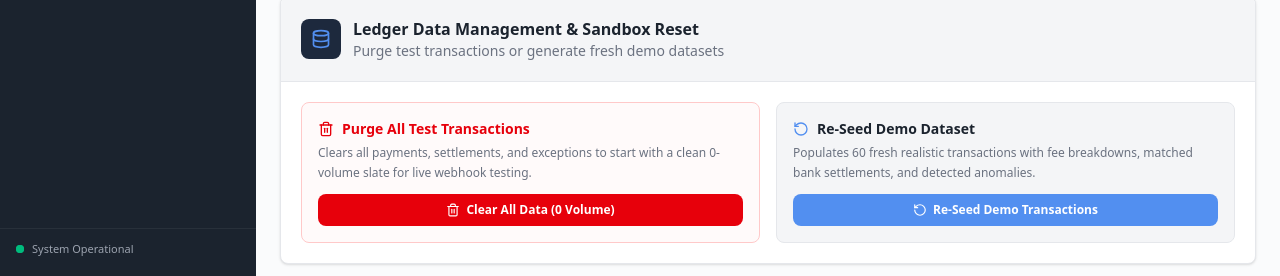
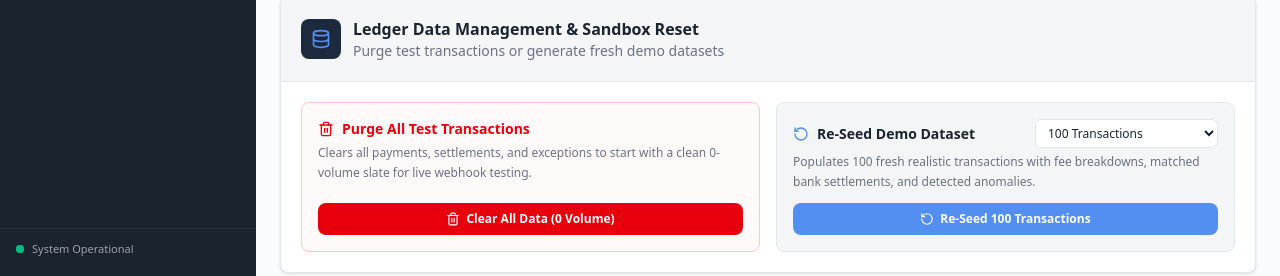
Before and after one commit to manu-1-1/PaySynapse, a Next.js app: page /integrations in a window 1280 px wide. Shown: the part 489-765 px from the top of the page. Built offline with nearby package versions, Linux system fonts and the light colour scheme; no server answers; the database is empty.

Commit message:
feat(settings): add custom transaction volume selector (50 to 1000 records) for sandbox re-seeding

```diff
--- a/app/(dashboard)/integrations/page.jsx
+++ b/app/(dashboard)/integrations/page.jsx
@@ -31,6 +31,7 @@ export default function IntegrationsPage() {
   // Reset/Purge State
   const [resetting, setResetting] = useState(false);
   const [resetSuccess, setResetSuccess] = useState('');
+  const [seedVolume, setSeedVolume] = useState(100);
 
   useEffect(() => {
     async function fetchSettings() {
@@ -85,7 +86,7 @@ export default function IntegrationsPage() {
   const handleDataAction = async (action) => {
     const confirmMsg = action === 'clear_all'
       ? 'Are you sure you want to PURGE ALL transaction ledger data? The transaction count will reset to 0.'
-      : 'This will replace existing transactions with a fresh realistic 60-transaction demo dataset. Continue?';
+      : `This will replace existing transactions with ${seedVolume} fresh realistic payment records. Continue?`;
 
     if (!window.confirm(confirmMsg)) return;
 
@@ -95,7 +96,7 @@ export default function IntegrationsPage() {
       const res = await fetch('/api/settings/reset', {
         method: 'POST',
         headers: { 'Content-Type': 'application/json' },
-        body: JSON.stringify({ action })
+        body: JSON.stringify({ action, count: seedVolume })
       });
       const data = await res.json();
       if (res.ok) {
@@ -356,12 +357,26 @@ export default function IntegrationsPage() {
             {/* Regenerate Fresh Demo Data */}
             <div className="p-4 rounded-lg border border-[var(--border)] bg-[var(--muted)] flex flex-col justify-between space-y-3">
               <div>
-                <div className="flex items-center gap-2 text-[var(--foreground)] font-semibold text-sm">
-                  <RotateCcw className="w-4 h-4 text-[#528FF0]" />
-                  Re-Seed Demo Dataset
+                <div className="flex items-center justify-between">
+                  <div className="flex items-center gap-2 text-[var(--foreground)] font-semibold text-sm">
+                    <RotateCcw className="w-4 h-4 text-[#528FF0]" />
+                    Re-Seed Demo Dataset
+                  </div>
+                  <select
+                    value={seedVolume}
+                    onChange={(e) => setSeedVolume(parseInt(e.target.value))}
+                    disabled={resetting !== false}
+                    className="bg-[var(--surface)] border border-[var(--border)] rounded-md px-2 py-1 text-xs font-medium text-[var(--foreground)] focus:outline-none focus:border-[#528FF0]"
+                  >
+                    <option value={50}>50 Transactions</option>
+                    <option value={100}>100 Transactions</option>
+                    <option value={250}>250 Transactions</option>
+                    <option value={500}>500 Transactions</option>
+                    <option value={1000}>1,000 Volume (Enterprise)</option>
+                  </select>
                 </div>
                 <p className="text-xs text-[var(--muted-foreground)] mt-1 leading-relaxed">
-                  Populates 60 fresh realistic transactions with fee breakdowns, matched bank settlements, and detected anomalies.
+                  Populates {seedVolume} fresh realistic transactions with fee breakdowns, matched bank settlements, and detected anomalies.
                 </p>
               </div>
               <button
@@ -369,7 +384,7 @@ export default function IntegrationsPage() {
                 disabled={resetting !== false}
                 className="w-full flex items-center justify-center gap-1.5 py-2 px-3 rounded-lg text-xs font-semibold bg-[#528FF0] hover:bg-[#4080E0] text-white transition-colors disabled:opacity-50"
               >
-                {resetting === 'regenerate_demo' ? <><Loader2 className="w-3.5 h-3.5 animate-spin" /> Seeding Dataset...</> : <><RotateCcw className="w-3.5 h-3.5" /> Re-Seed Demo Transactions</>}
+                {resetting === 'regenerate_demo' ? <><Loader2 className="w-3.5 h-3.5 animate-spin" /> Seeding {seedVolume} Dataset...</> : <><RotateCcw className="w-3.5 h-3.5" /> Re-Seed {seedVolume} Transactions</>}
               </button>
             </div>
 
--- a/app/api/settings/reset/route.js
+++ b/app/api/settings/reset/route.js
@@ -67,7 +67,8 @@ export async function POST(req) {
       await purgeTransactionData();
       const { merchant } = await ensureUserAndMerchant();
 
-      const totalRecords = 60;
+      const requestedCount = parseInt(body.count, 10);
+      const totalRecords = isNaN(requestedCount) ? 100 : Math.max(10, Math.min(1000, requestedCount));
       const paymentMethods = ['UPI', 'CARD', 'NETBANKING'];
 
       for (let i = 0; i < totalRecords; i++) {
```
